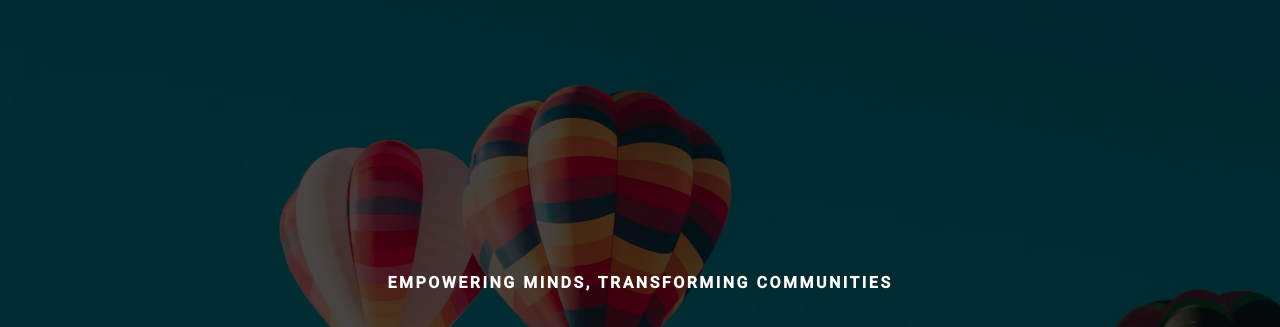
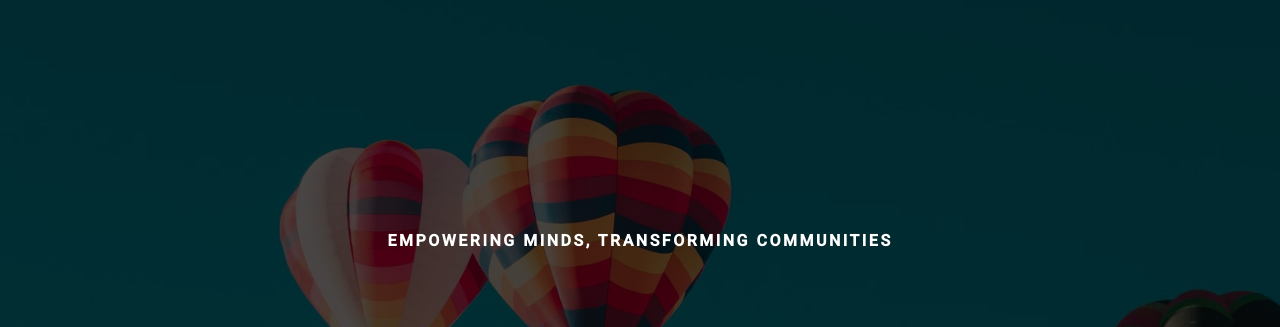
Before and after one commit to Tsyretorov/Tsyretorov.github.io, a plain HTML site: page index.html in a window 1280 px wide. Shown: the part 73-400 px from the top of the page. Drawn offline with nearby package versions, Linux system fonts and the light colour scheme.

Commit message:
Update style.css

```diff
--- a/css/style.css
+++ b/css/style.css
@@ -704,11 +704,6 @@ button[aria-expanded="true"]{
 	text-align: center;
 	vertical-align: middle;
 	position: relative;
-}
-
-.wrapper_title {
-	padding-top: 42px;
-	padding-bottom: 42px;
 }
 
 .content1 {
```
